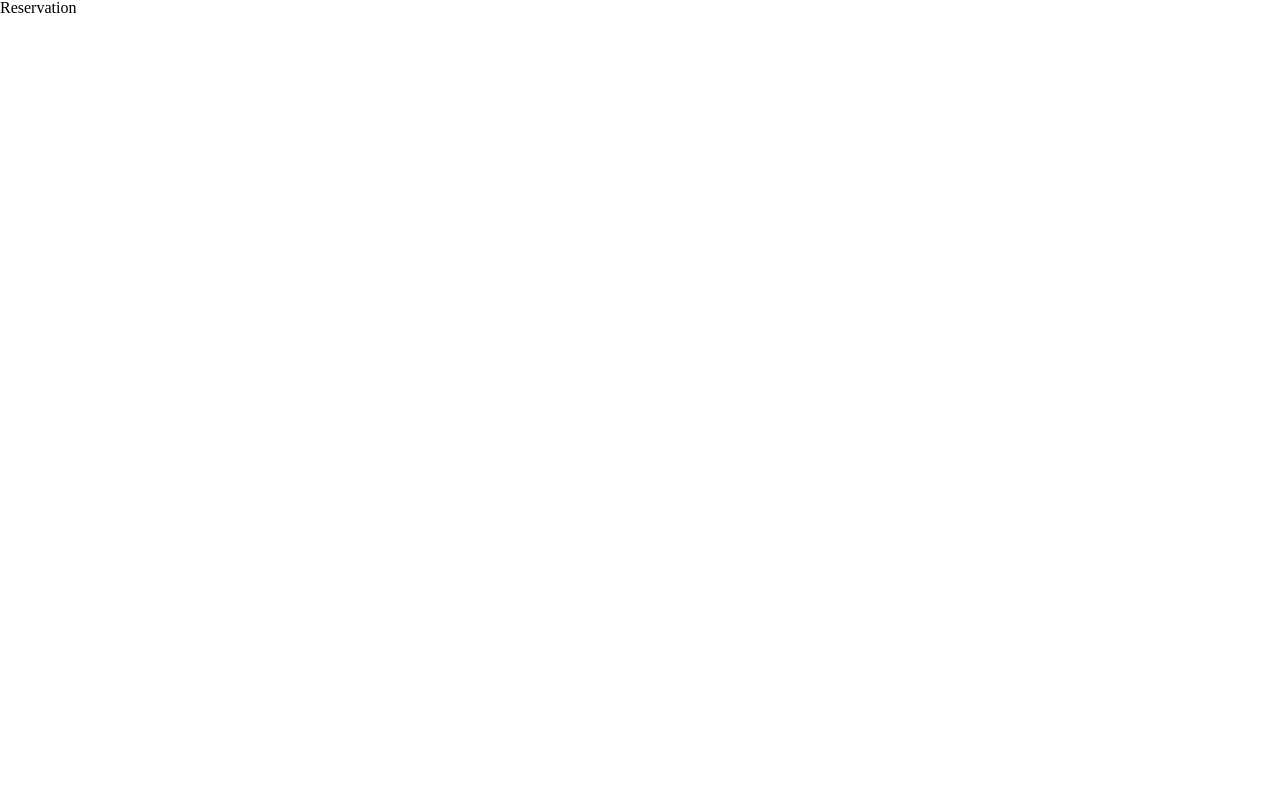
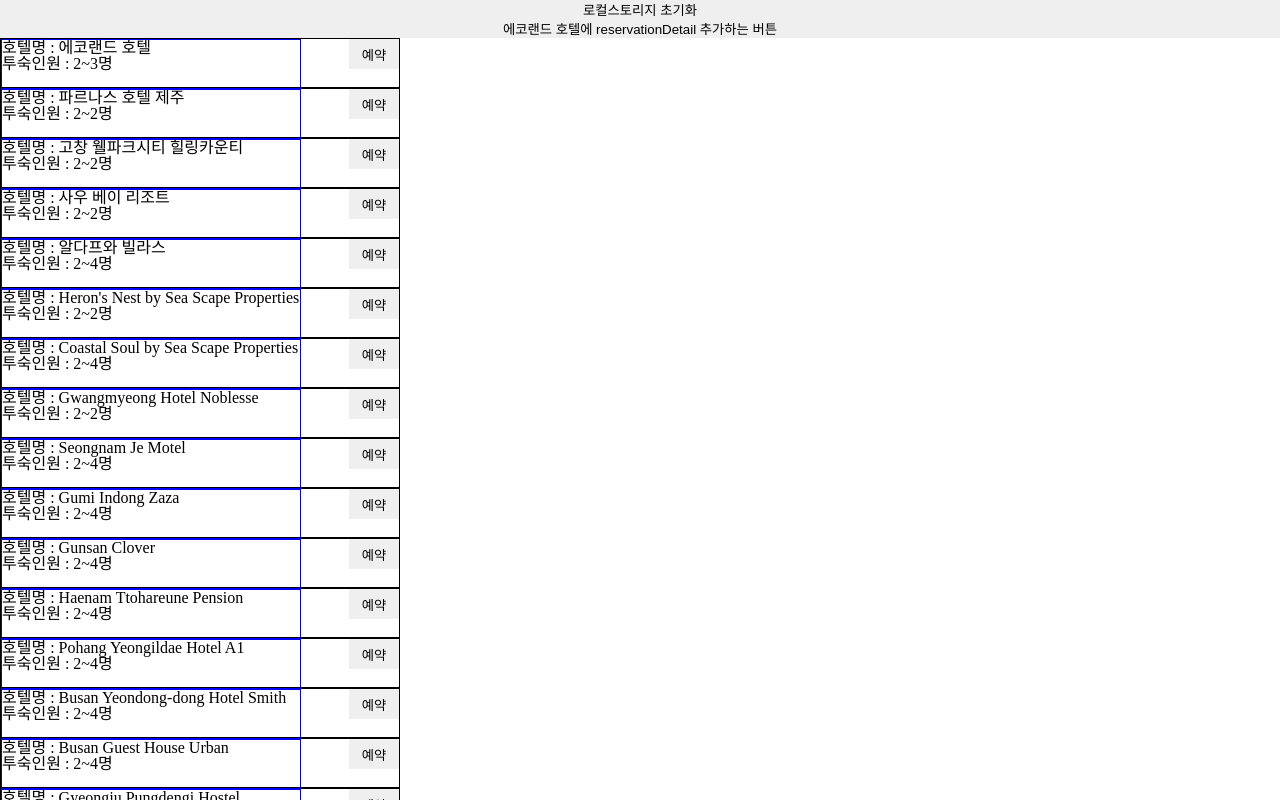
Before and after one commit to ymStudyLog/tripbtoz-ym, a React (Create React App) app: page /reservation in a window 1280 px wide. Shown: the top 800 px of the page. Built offline with nearby package versions, Linux system fonts and the light colour scheme; data requests are answered from the project's data file.

Commit message:
feat #1 : localStorage fake-data set,get 완료, api 구현 완료

```diff
--- /dev/null
+++ b/src/api/api.ts
@@ -0,0 +1,32 @@
+import axios, { AxiosResponse } from "axios";
+import { StayPeriodType } from "../types/localStorageType";
+
+const BASE_URL = "http://localhost:8000/hotels";
+
+export const hotelService = axios.create({ baseURL: `${BASE_URL}` });
+
+export const getHotelInformation = async <T>(): Promise<T|undefined> => {
+  try {
+    const response: AxiosResponse<T> = await hotelService.get(""); //TODO get<T>인지 알아보기 -> 넣어도 오류x 안넣어도 오류 x
+    return response.data;
+  } catch(error) {
+    console.log(error);
+  }
+};
+
+export const patchReservationDetail = async <T>(
+  hotelName: string,
+  newData: StayPeriodType
+): Promise<T|undefined> => {
+  try{
+    console.log(hotelName);
+    console.log(newData);
+    const response = await hotelService
+    .put(`?hotel_name=${hotelName}`, {
+      "reservationDetail": `${JSON.stringify(newData)}`
+    });
+    return response.data;
+  } catch(error) {
+    console.log(error);
+  }
+};
--- a/src/pages/Landing.tsx
+++ b/src/pages/Landing.tsx
@@ -1,8 +1,25 @@
-import React from 'react';
+import React from "react";
 
 type Props = {};
 
 const Landing = (props: Props) => {
+  // 임의의 날짜, 투숙객수 로컬스토리지 저장
+  React.useEffect(() => {
+    localStorage.setItem(
+      "stayPeriod",
+      JSON.stringify({
+        checkIn: "2022. 8. 10.",
+        checkOut: "2022. 8. 13.",
+      })
+    );
+    localStorage.setItem("headCount", "4");
+    // return () => { //final시 주석만 제거해서 사용하기
+    //   localStorage.removeItem("stayPeriod");
+    //   localStorage.removeItem("headCount");
+    //   localStorage.removeItem("reservedHotels");
+    // }
+  }, []);
+
   return <div>Landing</div>;
 };
 
--- a/src/pages/Reservation.tsx
+++ b/src/pages/Reservation.tsx
@@ -1,9 +1,142 @@
-import React from 'react';
+import React from "react";
+import styled from "styled-components";
+import { getHotelInformation, patchReservationDetail } from "../api/api";
+import {
+  StayPeriodType,
+  HeadCountType,
+  ReservedHotelsType,
+} from "../types/localStorageType";
+import { HotelDatabaseType } from "../types/hotelDatabaseType";
+import { hotelService } from "../api/api";
 
 type Props = {};
 
 const Reservation = (props: Props) => {
-  return <div>Reservation</div>;
+  const [hotelData, setHotelData] = React.useState<HotelDatabaseType[]>([]);
+
+  //TODO 로컬스토리지 관련 코드 hooks로 리팩토링
+  const [stayPeriod, setStayPeriod] = React.useState<StayPeriodType>({
+    checkIn: "",
+    checkOut: "",
+  });
+  const [headCount, setHeadCount] = React.useState<HeadCountType>(0);
+
+  React.useEffect(() => {
+    const periodData = localStorage.getItem("stayPeriod");
+    const headData = localStorage.getItem("headCount");
+    if (periodData !== null) {
+      const parsedPeriodData = JSON.parse(periodData);
+      setStayPeriod((prevState: StayPeriodType) => {
+        return {
+          ...prevState,
+          checkIn: parsedPeriodData.checkIn,
+          checkOut: parsedPeriodData.checkOut,
+        };
+      });
+    }
+    if (headData !== null) {
+      const parsedHeadData = parseInt(headData);
+      setHeadCount(parsedHeadData);
+    }
+  }, []);
+
+  React.useEffect(() => {
+    getHotelInformation<HotelDatabaseType[]>().then((data) => {
+      if (data !== undefined) {
+        setHotelData(data);
+      }
+    });
+  }, []);
+
+  return (
+    <>
+      <div style={{ display: "flex", flexDirection: "column" }}>
+        <button
+          onClick={() => {
+            localStorage.removeItem("reservedHotels");
+          }}
+        >
+          로컬스토리지 초기화
+        </button>
+        <button
+          onClick={async () => {
+            await hotelService.patch("/1", { "reservationDetail" : {
+              checkIn : stayPeriod.checkIn,
+              checkOut : stayPeriod.checkOut
+            } }); //TODO react-query로 해보고 똑같으면 모든 db에 id 추가
+          }}
+        >
+          에코랜드 호텔에 reservationDetail 추가하는 버튼
+        </button>
+      </div>
+      {hotelData.map((eachHotelData, index) => {
+        return (
+          <TempContainer key={index}>
+            <TempHotelItem>
+              <p>호텔명 : {eachHotelData.hotel_name}</p>
+              <p>
+                투숙인원 : {eachHotelData.occupancy.base}~
+                {eachHotelData.occupancy.max}명
+              </p>
+            </TempHotelItem>
+            <TempButton
+              type="button"
+              onClick={() => {
+                const prevState = localStorage.getItem("reservedHotels");
+                const newState = [
+                  {
+                    _id: index,
+                    hotel_name: eachHotelData.hotel_name,
+                    headCount: headCount,
+                    reservationDetail: {
+                      checkIn: stayPeriod.checkIn,
+                      checkOut: stayPeriod.checkOut,
+                    },
+                  },
+                ];
+                if (prevState !== null) {
+                  const parsedPrevState: ReservedHotelsType[] =
+                    JSON.parse(prevState);
+                  localStorage.setItem(
+                    "reservedHotels",
+                    JSON.stringify(parsedPrevState.concat(newState))
+                  );
+                } else {
+                  localStorage.setItem(
+                    "reservedHotels",
+                    JSON.stringify(newState)
+                  );
+                }
+                //patch 함수 완성되면 넣기
+              }}
+            >
+              예약
+            </TempButton>
+          </TempContainer>
+        );
+      })}
+    </>
+  );
 };
 
 export default Reservation;
+
+//전부 삭제 예정
+const TempContainer = styled.div`
+  width: 400px;
+  height: 50px;
+  display: flex;
+  justify-content: space-between;
+  border: 1px solid black;
+`;
+
+const TempHotelItem = styled.div`
+  width: 300px;
+  height: 50px;
+  border: 1px solid blue;
+`;
+
+const TempButton = styled.button`
+  width: 50px;
+  height: 30px;
+`;
--- /dev/null
+++ b/src/types/hotelDatabaseType.ts
@@ -0,0 +1,12 @@
+export type HotelDatabaseType = {
+  id?: number, //TODO id 추가 후 ?삭제
+  hotel_name: string;
+  occupancy: {
+    base: number;
+    max: number;
+  };
+  reservationDetail?: {
+    checkIn: string;
+    checkOut: string;
+  };
+}
--- /dev/null
+++ b/src/types/localStorageType.ts
@@ -0,0 +1,16 @@
+export type StayPeriodType = {
+  checkIn: string;
+  checkOut: string;
+};
+
+export type HeadCountType = number;
+
+export type ReservedHotelsType = {
+  _id: number;
+  hotel_name: string;
+  headCount: number;
+  reservationDetail: {
+    checkIn: string;
+    checkOut: string;
+  };
+};
```
Also changed, not shown: database/database.json, src/types/index.d.ts (deleted), 1 other file (tests, documents, lock files or other folders).
